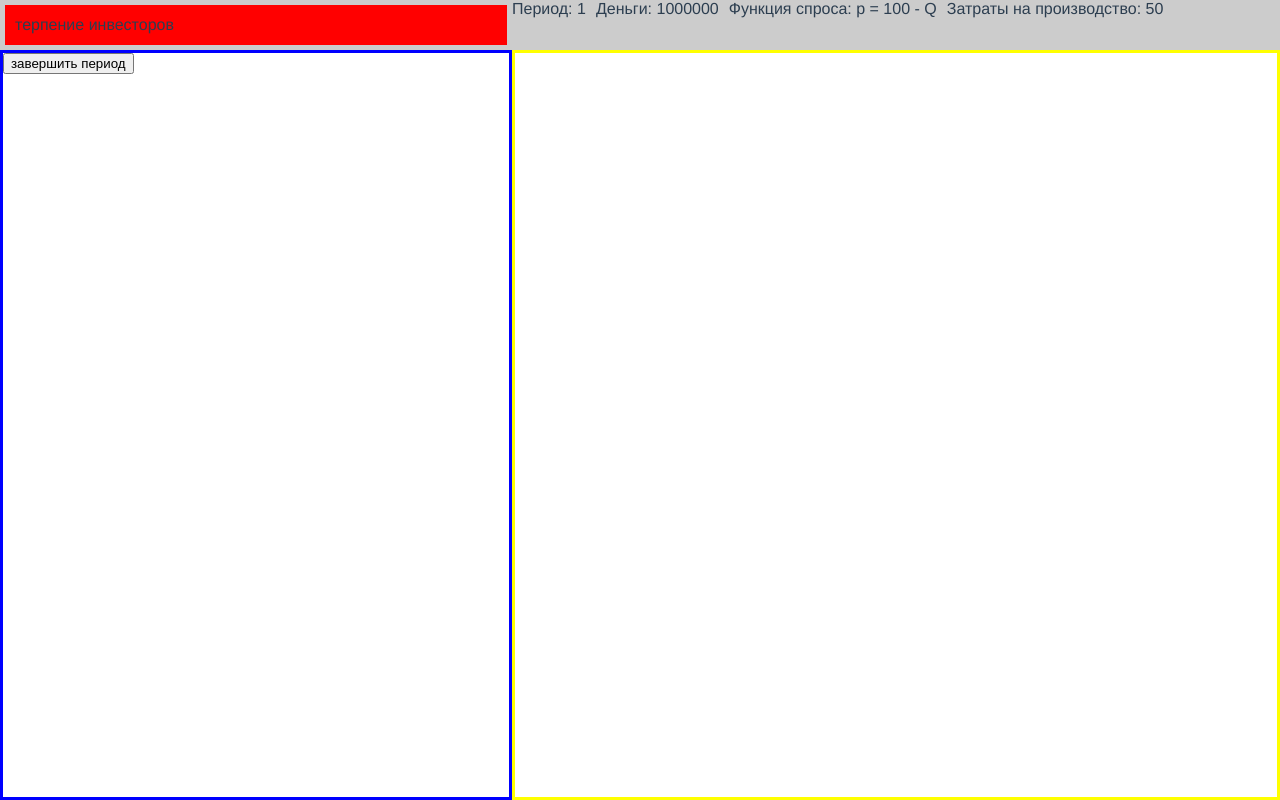
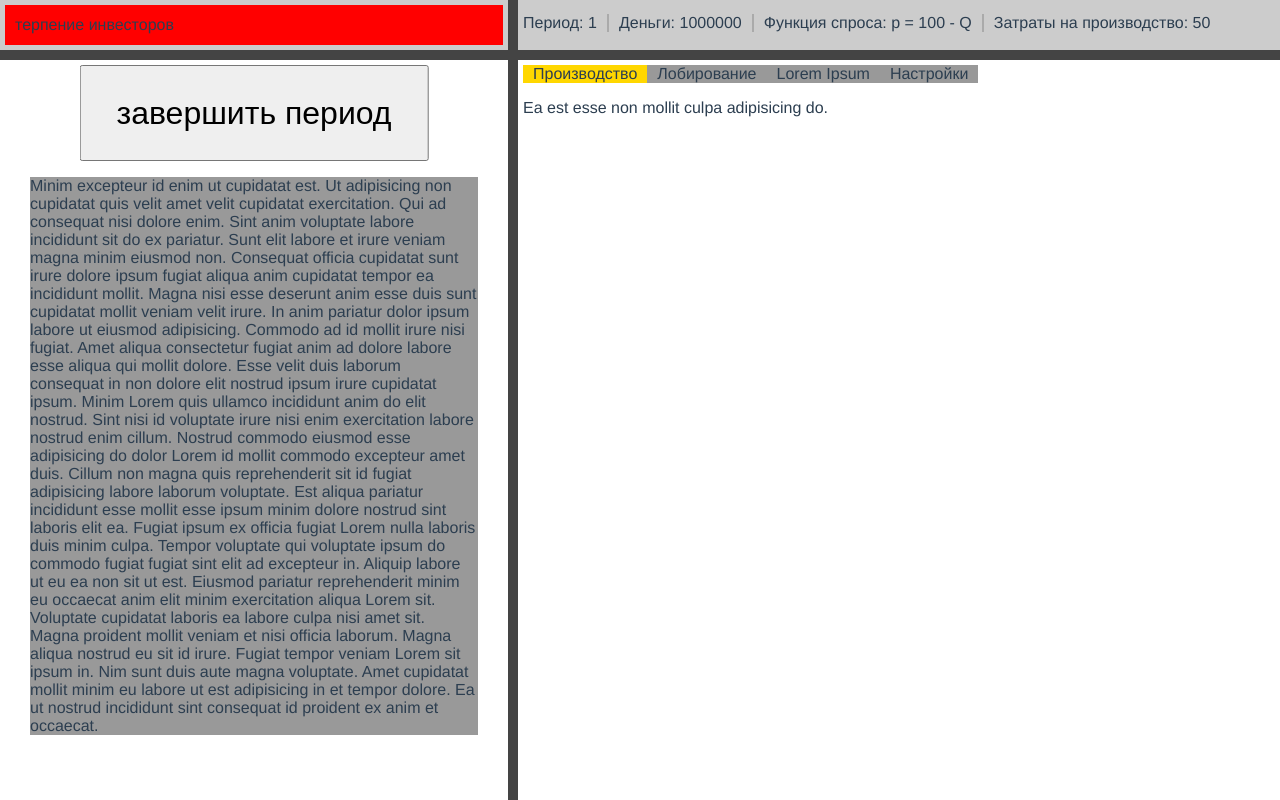
Before and after one commit to PythonScriptPlusPlus/PriceWars, a Vue app: page / in a window 1280 px wide. Built offline with nearby package versions, Linux system fonts and the light colour scheme.

Commit message:
finished template for front-end

```diff
--- a/public/index.html
+++ b/public/index.html
@@ -7,7 +7,7 @@
     <link rel="icon" href="<%= BASE_URL %>favicon.ico">
     <title><%= htmlWebpackPlugin.options.title %></title>
   </head>
-  <body style="margin: 0;">
+  <body style="margin: 0; overflow: hidden;">
     <noscript>
       <strong>We're sorry but <%= htmlWebpackPlugin.options.title %> doesn't work properly without JavaScript enabled. Please enable it to continue.</strong>
     </noscript>
--- a/src/App.vue
+++ b/src/App.vue
@@ -8,5 +8,6 @@
   -webkit-font-smoothing: antialiased;
   -moz-osx-font-smoothing: grayscale;
   color: #2c3e50;
+  background-color: #444;
 }
 </style>
--- a/src/views/HomeView.vue
+++ b/src/views/HomeView.vue
@@ -19,13 +19,42 @@
     </div>
     <div class="leftbar">
       <button
-        class="end"
+        class="leftbar__button"
         @click="endPeriod"
       >
         завершить период
       </button>
+      <div class="leftbar__textbox">
+        <p class="leftbar__text">
+          {{ longText }}
+        </p>
+      </div>
     </div>
-    <div class="rightbar"></div>
+    <div class="rightbar">
+      <div class="rightbar__tab-wrapper">
+        <p
+          class="rightbar__tab"
+          :class="tab.pressed ? 'rightbar__tab--chosen' : ''"
+          v-for="tab in tabs"
+          :key="tab.name"
+          @click="changeTab(tab)"
+          role="button"
+          tabindex="0"
+          @keyup.enter="changeTab(tab)"
+        >
+          {{ tab.name }}
+        </p>
+      </div>
+      <div class="rightbar__options">
+        <p
+          class="rightbar__data"
+          v-for="tab in tabs.filter(t => t.pressed)"
+          :key="tab.name"
+        >
+          {{ tab.description }}
+        </p>
+      </div>
+    </div>
   </div>
 </template>
 
@@ -36,16 +65,58 @@ export default {
   name: 'HomeView',
   data() {
     return {
+      longText: `Minim excepteur id enim ut cupidatat est. Ut adipisicing non cupidatat quis velit amet velit cupidatat exercitation.
+Qui ad consequat nisi dolore enim. Sint anim voluptate labore incididunt sit do ex pariatur.
+Sunt elit labore et irure veniam magna minim eiusmod non. Consequat officia cupidatat sunt irure dolore ipsum fugiat aliqua anim cupidatat tempor ea incididunt mollit.
+Magna nisi esse deserunt anim esse duis sunt cupidatat mollit veniam velit irure. In anim pariatur dolor ipsum labore ut eiusmod adipisicing.
+Commodo ad id mollit irure nisi fugiat.
+
+Amet aliqua consectetur fugiat anim ad dolore labore esse aliqua qui mollit dolore. Esse velit duis laborum consequat in non dolore elit nostrud ipsum irure cupidatat ipsum. Minim Lorem quis ullamco incididunt anim do elit nostrud.
+
+Sint nisi id voluptate irure nisi enim exercitation labore nostrud enim cillum. Nostrud commodo eiusmod esse adipisicing do dolor Lorem id mollit commodo excepteur amet duis. Cillum non magna quis reprehenderit sit id fugiat adipisicing labore laborum voluptate. Est aliqua pariatur incididunt esse mollit esse ipsum minim dolore nostrud sint laboris elit ea. Fugiat ipsum ex officia fugiat Lorem nulla laboris duis minim culpa.
+
+Tempor voluptate qui voluptate ipsum do commodo fugiat fugiat sint elit ad excepteur in. Aliquip labore ut eu ea non sit ut est. Eiusmod pariatur reprehenderit minim eu occaecat anim elit minim exercitation aliqua Lorem sit. Voluptate cupidatat laboris ea labore culpa nisi amet sit. Magna proident mollit veniam et nisi officia laborum. Magna aliqua nostrud eu sit id irure. Fugiat tempor veniam Lorem sit ipsum in.
+
+Nim sunt duis aute magna voluptate. Amet cupidatat mollit minim eu labore ut est adipisicing in et tempor dolore. Ea ut nostrud incididunt sint consequat id proident ex anim et occaecat.`,
       healthSpent: 0,
       period: 1,
       money: 1000000,
       demand: '100 - Q',
       costs: 50,
+      tabs: [
+        {
+          name: 'Производство',
+          description: 'Ea est esse non mollit culpa adipisicing do.',
+          pressed: 1,
+        },
+        {
+          name: 'Лобирование',
+          description: 'Minim anim culpa anim esse qui reprehenderit consequat excepteur est duis ex aliquip eu veniam.',
+          pressed: 0,
+        },
+        {
+          name: 'Lorem Ipsum',
+          description: 'Lorem culpa commodo sit tempor officia eu eu ex.',
+          pressed: 0,
+        },
+        {
+          name: 'Настройки',
+          description: 'Incididunt deserunt pariatur consequat culpa veniam amet anim veniam minim mollit tempor sit.',
+          pressed: 0,
+        },
+      ],
     };
   },
   methods: {
     endPeriod() {
       this.healthSpent += 10;
+      this.period += 1;
+    },
+    changeTab(selectedTab) {
+      this.tabs = this.tabs.map((tab) => ({
+        ...tab,
+        pressed: tab.name === selectedTab.name ? 1 : 0,
+      }));
     },
   },
 };
@@ -58,6 +129,7 @@ export default {
   display: grid;
   grid-template-columns: 2fr 3fr;
   grid-template-rows: 50px 1fr;
+  grid-gap: 10px;
 }
 
 .health,
@@ -102,6 +174,7 @@ export default {
   }
 
   &__text {
+    z-index: 11;
     position: absolute;
     width: 100%;
     margin: 0;
@@ -112,33 +185,95 @@ export default {
 }
 
 .info {
+  height: 50px;
   background-color: #ccc;
   z-index: 10;
   grid-row: 1;
   grid-column: 2;
+  padding: 5px;
   display: flex;
   overflow-x: auto;
   white-space: nowrap;
 
+  &::-webkit-scrollbar {
+    height: 5px;
+  }
+
+  &::-webkit-scrollbar-track {
+    background: #ccc;
+  }
+
+  &::-webkit-scrollbar-thumb {
+    background-color: #888;
+    border-radius: 10px;
+    border: 3px solid #f0f0f0; /* adds space around thumb */
+}
+
   &__item {
+    height: fit-content;
     margin: 0;
+    margin-top: 18.125px;
+    transform: translate(0,-50%);
     margin-right: 10px;
+    border-right: 2px solid #aaa;
+    padding-right: 10px;
+
+    &:last-child {
+      margin-right: 0;
+      border-right: none;
+    }
+  }
+}
+
+.leftbar {
+  padding: 5px;
+  grid-row: 2;
+  grid-column: 1;
+  // border: 3px solid #0000ff;
+  background-color: white;
+
+  &__button {
+    font-size: 2em;
+    margin-left: 50%;
+    transform: translate(-50%,0);
+    width: 70%;
+    height: 3em;
+  }
+
+  &__textbox {
+    background-color: #999;
+    margin: 0 25px;
+  }
+}
+
+.rightbar {
+  padding: 5px;
+  grid-row: 2;
+  grid-column: 2;
+  background-color: white;
+  // border: 3px solid #ffff00;
+
+  &__tab-wrapper {
+    display: flex;
+    overflow-x: auto;
+    white-space: nowrap;
+    background-color: #999;
+    width: fit-content;
+    // padding: 0 10px;
+  }
+
+  &__tab {
+    padding: 0 10px;
+    margin: 0;
+    // margin-right: 10px;
+
+    &--chosen {
+      background-color: gold;
+    }
 
     &:last-child {
       margin-right: 0;
     }
   }
 }
-
-.leftbar {
-  grid-row: 2;
-  grid-column: 1;
-  border: 3px solid #0000ff;
-}
-
-.rightbar {
-  grid-row: 2;
-  grid-column: 2;
-  border: 3px solid #ffff00;
-}
 </style>
```
Also changed, not shown: 1 other file (tests, documents, lock files or other folders).
